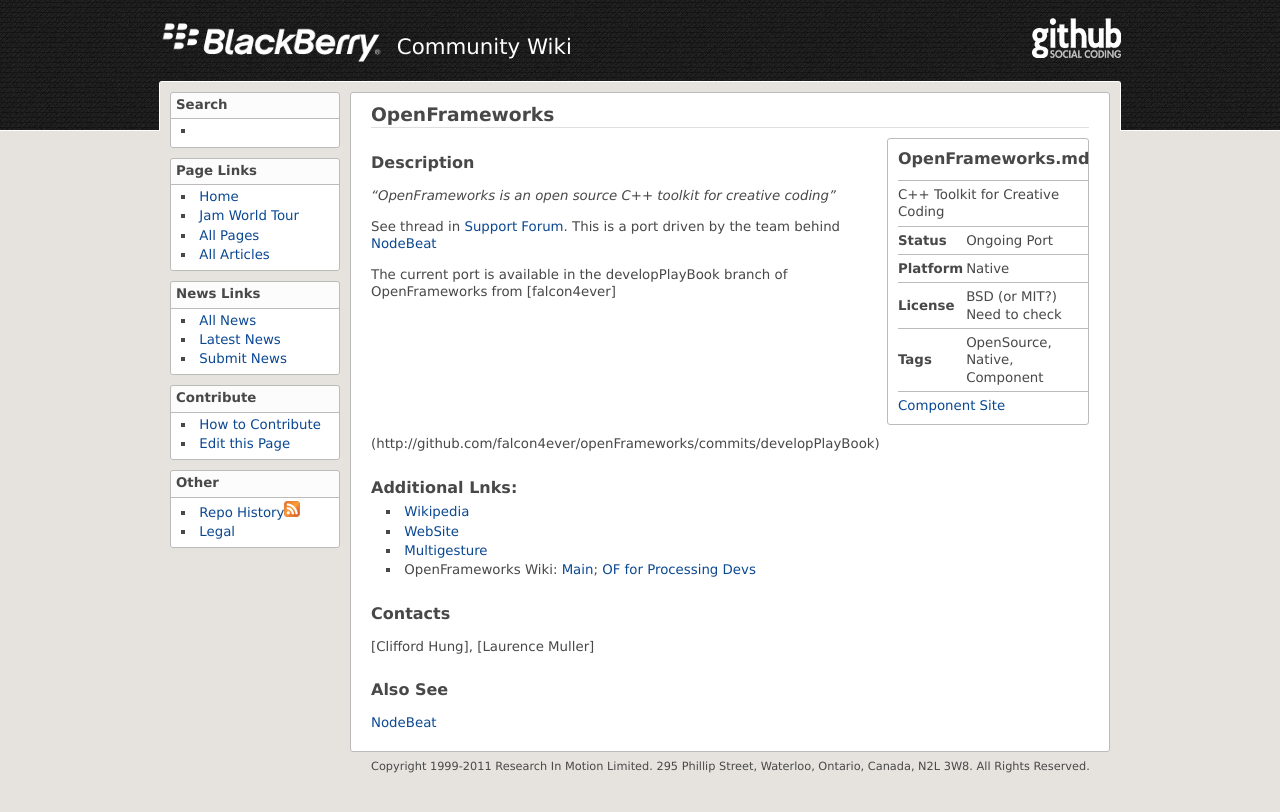
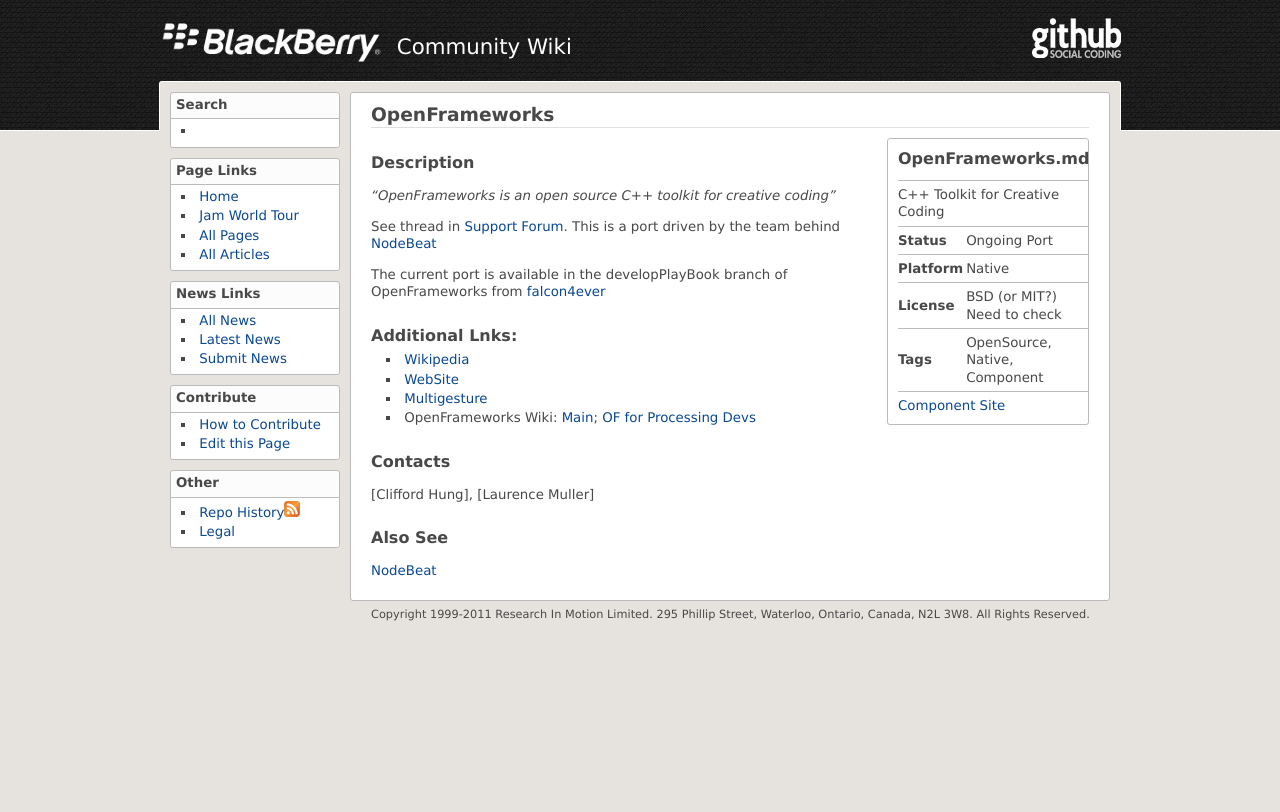
Before and after one commit to blackberry/Community, a Jekyll site: the page built from OpenFrameworks.md, in a window 1280 px wide. Shown: the top 812 px of the page. Built offline with Jekyll 4.4.1, drawn with Linux system fonts in a browser that asks for light colours; part of the change alters nothing that is shown.

```diff
--- a/OpenFrameworks.md
+++ b/OpenFrameworks.md
@@ -17,8 +17,7 @@ tags: OpenSource, Native, Component
 
 See thread in [Support Forum](http://supportforums.blackberry.com/t5/Native-SDK-for-BlackBerry-Tablet/Porting-openFrameworks-need-help-with-the-audio-QSA-part/td-p/1641151). This is a port driven by the team behind [NodeBeat]
 
-The current port is available in the developPlayBook branch of OpenFrameworks from [falcon4ever]
-(http://github.com/falcon4ever/openFrameworks/commits/developPlayBook)
+The current port is available in the developPlayBook branch of OpenFrameworks from [falcon4ever](http://github.com/falcon4ever/openFrameworks/commits/developPlayBook)
 
 
 ### Additional Lnks:
--- a/_includes/default-navigation.html
+++ b/_includes/default-navigation.html
@@ -23,7 +23,7 @@
     <li>Contribute
       <ul>
 	<li><a href="{{ base-url }}/other/Contribute.html">How to Contribute</a></li>
-	<li><a href="{{ site.stage }}/{{ page.url | replace:'.html','.md' }}" target="_blank">Edit this Page</a></li>
+	<li><a href="{{ site.stage }} {{ page.url | replace:'.html','.md' }}" target="_blank">Edit this Page</a></li>
 	</ul>
     </li>
     <li>Other
```
